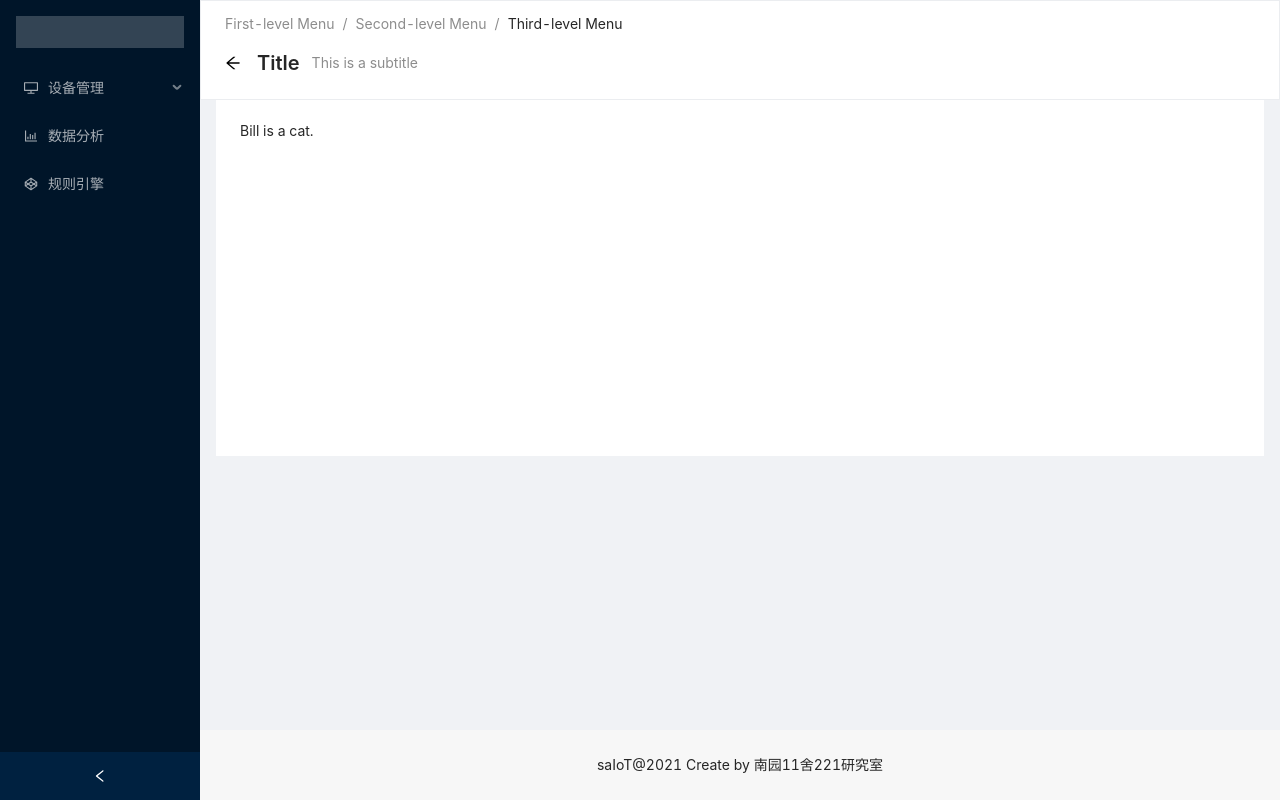
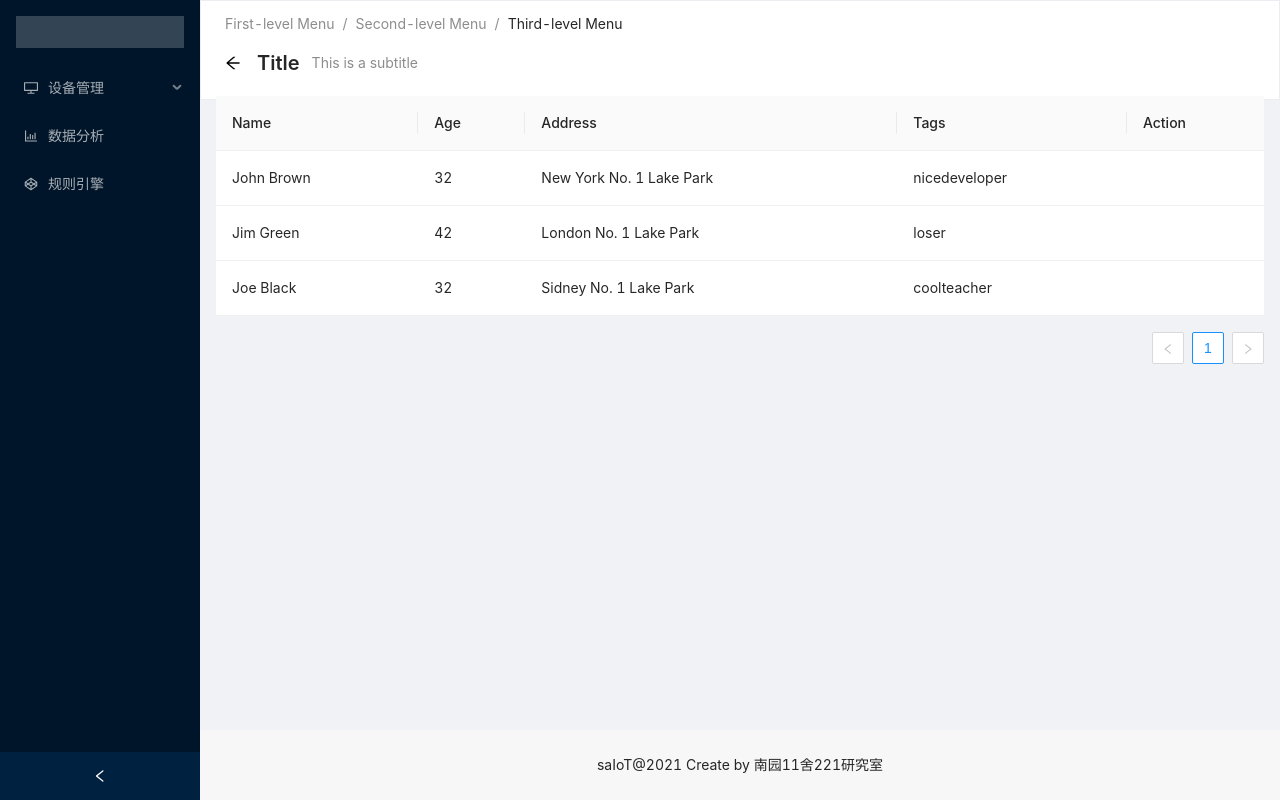
Before and after one commit to iera2yy/asIoT-page, a React (Create React App) app: page /list in a window 1280 px wide. Built offline with nearby package versions, Linux system fonts and the light colour scheme.

Commit message:
路由配置和搭建

```diff
--- a/package.json
+++ b/package.json
@@ -10,6 +10,8 @@
     "@types/node": "^12.0.0",
     "@types/react": "^17.0.0",
     "@types/react-dom": "^17.0.0",
+    "@types/react-router": "^5.1.13",
+    "@types/react-router-dom": "^5.1.7",
     "antd": "^4.15.0",
     "babel-plugin-import": "^1.13.3",
     "customize-cra": "^1.0.0",
@@ -18,6 +20,8 @@
     "react": "^17.0.1",
     "react-app-rewired": "^2.1.8",
     "react-dom": "^17.0.1",
+    "react-router": "^5.2.0",
+    "react-router-dom": "^5.2.0",
     "react-scripts": "4.0.3",
     "typescript": "^4.1.2",
     "web-vitals": "^1.0.1"
--- a/src/App.tsx
+++ b/src/App.tsx
@@ -1,10 +1,89 @@
-import React, { Component } from 'react'
+import { Component } from 'react'
+import { NavLink, Switch, Route, Redirect} from 'react-router-dom'
+import { Layout, Menu, Breadcrumb, PageHeader } from 'antd'
+import {
+    DesktopOutlined,
+    BarChartOutlined,
+    CodepenOutlined,
+  } from '@ant-design/icons';
+import './assets/css/index.css'
 import Home from './components/Home'
+import DevList from './components/DevList'
+
+const { Header, Content, Footer, Sider } = Layout;
+const { SubMenu } = Menu;
 
 export default class App extends Component {
-  render() {
-    return (
-        <Home/>
-    )
-  }
+    state = {
+        collapsed: false,
+        routes: [
+            {
+              path: 'index',
+              breadcrumbName: 'First-level Menu',
+            },
+            {
+              path: 'first',
+              breadcrumbName: 'Second-level Menu',
+            },
+            {
+              path: 'second',
+              breadcrumbName: 'Third-level Menu',
+            },
+        ]
+    }
+
+    onCollapse = (collapsed: boolean) => this.setState({ collapsed });
+
+    render() {
+        const { collapsed, routes } = this.state;
+        return (
+            <Layout style={{ minHeight: '100vh' }}>
+                <Sider
+                    collapsible
+                    collapsed={ collapsed }
+                    onCollapse={ this.onCollapse }>
+                    <div className="logo"></div>
+                    <Menu theme="dark" mode="inline">
+                        <SubMenu key="sub1" icon={<DesktopOutlined />} title="设备管理">
+                            <Menu.Item key="3">设备注册</Menu.Item>
+                            <Menu.Item key="4">设备连接</Menu.Item>
+                            <Menu.Item key="5"><NavLink to="/list">设备列表</NavLink></Menu.Item>
+                        </SubMenu>
+                        <Menu.Item key="2" icon={<BarChartOutlined />}>
+                            数据分析
+                        </Menu.Item>
+                        <Menu.Item key="9" icon={<CodepenOutlined />}>
+                            规则引擎
+                        </Menu.Item>
+                    </Menu>
+                </Sider>
+                <Layout className="site-layout">
+                    <Header className="site-layout-background" style={{ padding: 0 }}>
+                    <PageHeader
+                        className="site-page-header"
+                        onBack={() => window.history.back()}
+                        title="Title"
+                        subTitle="This is a subtitle"
+                        breadcrumb={{ routes }}
+                    />
+                    </Header>
+                    <Content style={{ margin: '10px 16px' }}>
+                        <Breadcrumb style={{ margin: '0 16px' }}>
+                            <Breadcrumb.Item>User</Breadcrumb.Item>
+                            <Breadcrumb.Item>Bill</Breadcrumb.Item>
+                        </Breadcrumb>
+                        <Switch>
+                          <Route path="/home" component={ Home } />
+                          <Route path="/list" component={ DevList } />
+                          <Redirect to="/home" />
+                        </Switch>
+                    </Content>
+                    <Footer style={{
+                        textAlign: 'center',
+                        backgroundColor: '#f7f7f7'
+                    }}>saIoT@2021 Create by 南园11舍221研究室</Footer>
+                </Layout>
+            </Layout>
+        )
+    }
 }
--- a/src/assets/css/Home.css
+++ b/src/assets/css/Home.css
@@ -1,12 +1 @@
-.site-layout .site-layout-background {
-  background-color: #fff;
-}
-.logo {
-  height: 32px;
-  margin: 16px;
-  background: rgba(255, 255, 255, 0.2);
-}
-.site-page-header {
-  border: 1px solid #ebedf0;
-}
 /*# sourceMappingURL=./Home.css.map */
--- a/src/assets/css/index.css
+++ b/src/assets/css/index.css
@@ -7,6 +7,15 @@ body {
 code {
   font-family: source-code-pro, Menlo, Monaco, Consolas, 'Courier New', monospace;
 }
-#test {
-  background: #282c34;
+.site-layout .site-layout-background {
+  background-color: #fff;
 }
+.logo {
+  height: 32px;
+  margin: 16px;
+  background: rgba(255, 255, 255, 0.2);
+}
+.site-page-header {
+  border: 1px solid #ebedf0;
+}
+/*# sourceMappingURL=./index.css.map */
--- a/src/assets/less/Home.less
+++ /dev/null
@@ -1,15 +0,0 @@
-.site-layout {
-  .site-layout-background {
-    background-color: #fff;
-  }
-}
-
-.logo {
-  height: 32px;
-  margin: 16px;
-  background: rgba(255, 255, 255, 0.2);
-}
-
-.site-page-header {
-  border: 1px solid rgb(235, 237, 240);
-}
--- a/src/assets/less/index.less
+++ b/src/assets/less/index.less
@@ -12,6 +12,18 @@ code {
   monospace;
 }
 
-#test {
-  background: #282c34;
+.site-layout {
+  .site-layout-background {
+    background-color: #fff;
+  }
 }
+
+.logo {
+  height: 32px;
+  margin: 16px;
+  background: rgba(255, 255, 255, 0.2);
+}
+
+.site-page-header {
+  border: 1px solid rgb(235, 237, 240);
+}
--- /dev/null
+++ b/src/components/DevList/index.tsx
@@ -0,0 +1,75 @@
+import React, { Component, Fragment } from 'react'
+import { Table, Tag, Space } from 'antd'
+
+export default class DevList extends Component {
+    columns = [{
+        title: 'Name',
+        dataIndex: 'name',
+        key: 'name',
+        //   render: text => <a>{text}</a>
+    }, {
+        title: 'Age',
+        dataIndex: 'age',
+        key: 'age',
+    }, {
+        title: 'Address',
+        dataIndex: 'address',
+        key: 'address',
+    }, {
+        title: 'Tags',
+        key: 'tags',
+        dataIndex: 'tags',
+        //   render: tags => (
+        //     <>
+        //       {tags.map(tag => {
+        //         let color = tag.length > 5 ? 'geekblue' : 'green';
+        //         if (tag === 'loser') {
+        //           color = 'volcano';
+        //         }
+        //         return (
+        //           <Tag color={color} key={tag}>
+        //             {tag.toUpperCase()}
+        //           </Tag>
+        //         );
+        //       })}
+        //     </>
+        //   ),
+    }, {
+        title: 'Action',
+        key: 'action',
+        //   render: (text, record) => (
+        //     <Space size="middle">
+        //       <a>Invite {record.name}</a>
+        //       <a>Delete</a>
+        //     </Space>
+        //   ),
+    }]
+
+    data = [{
+        key: '1',
+        name: 'John Brown',
+        age: 32,
+        address: 'New York No. 1 Lake Park',
+        tags: ['nice', 'developer'],
+    }, {
+        key: '2',
+        name: 'Jim Green',
+        age: 42,
+        address: 'London No. 1 Lake Park',
+        tags: ['loser'],
+    }, {
+        key: '3',
+        name: 'Joe Black',
+        age: 32,
+        address: 'Sidney No. 1 Lake Park',
+        tags: ['cool', 'teacher'],
+    }]
+
+    render() {
+        return (
+            <Fragment>
+                <Table columns={ this.columns } dataSource={ this.data } />
+            </Fragment>
+        )
+    }
+}
--- a/src/components/Home.jsx
+++ /dev/null
@@ -1,86 +0,0 @@
-import React, { Component } from 'react'
-import { Layout, Menu, Breadcrumb, PageHeader, Divider } from 'antd'
-import {
-    DesktopOutlined,
-    BarChartOutlined,
-    CodepenOutlined,
-  } from '@ant-design/icons';
-  import '../assets/css/Home.css'
-
-const { Header, Content, Footer, Sider } = Layout;
-const { SubMenu } = Menu;
-
-export default class Home extends Component {
-    state = {
-        collapsed: false,
-        routes: [
-            {
-              path: 'index',
-              breadcrumbName: 'First-level Menu',
-            },
-            {
-              path: 'first',
-              breadcrumbName: 'Second-level Menu',
-            },
-            {
-              path: 'second',
-              breadcrumbName: 'Third-level Menu',
-            },
-        ]
-    }
-
-
-
-    onCollapse = collapsed => this.setState({ collapsed });
-
-    render() {
-        const { collapsed, routes } = this.state;
-        return (
-            <Layout style={{ minHeight: '100vh' }}>
-                <Sider
-                    collapsible
-                    collapsed={ collapsed }
-                    onCollapse={ this.onCollapse }>
-                    <div className="logo"></div>
-                    <Menu theme="dark" mode="inline">
-                        <SubMenu key="sub1" icon={<DesktopOutlined />} title="设备管理">
-                            <Menu.Item key="3">设备注册</Menu.Item>
-                            <Menu.Item key="4">设备连接</Menu.Item>
-                            <Menu.Item key="5">设备列表</Menu.Item>
-                        </SubMenu>
-                        <Menu.Item key="2" icon={<BarChartOutlined />}>
-                            数据分析
-                        </Menu.Item>
-                        <Menu.Item key="9" icon={<CodepenOutlined />}>
-                            规则引擎
-                        </Menu.Item>
-                    </Menu>
-                </Sider>
-                <Layout className="site-layout">
-                    <Header className="site-layout-background" style={{ padding: 0 }}>
-                    <PageHeader
-                        className="site-page-header"
-                        onBack={() => null}
-                        title="Title"
-                        subTitle="This is a subtitle"
-                        breadcrumb={{ routes }}
-                    />
-                    </Header>
-                    <Content style={{ margin: '10px 16px' }}>
-                        <Breadcrumb style={{ margin: '0 16px' }}>
-                            <Breadcrumb.Item>User</Breadcrumb.Item>
-                            <Breadcrumb.Item>Bill</Breadcrumb.Item>
-                        </Breadcrumb>
-                        <div className="site-layout-background" style={{ padding: 24, minHeight: 360 }}>
-                            Bill is a cat.
-                        </div>
-                    </Content>
-                    <Footer style={{
-                        textAlign: 'center',
-                        backgroundColor: '#f7f7f7'
-                    }}>saIoT@2021 Create by 南园11舍221研究室</Footer>
-                </Layout>
-            </Layout>
-        )
-    }
-}
--- /dev/null
+++ b/src/components/Home.tsx
@@ -0,0 +1,11 @@
+import React, { Component } from 'react'
+
+export default class Home extends Component {
+    render() {
+        return (
+            <div className="site-layout-background" style={{ padding: 24, minHeight: 360 }}>
+                Bill is a cat.
+            </div>
+        )
+    }
+}
--- a/src/index.tsx
+++ b/src/index.tsx
@@ -1,12 +1,15 @@
 import React from 'react';
 import ReactDOM from 'react-dom';
+import { BrowserRouter } from 'react-router-dom';
 import App from './App';
 import reportWebVitals from './reportWebVitals';
 import './assets/css/index.css'
 
 ReactDOM.render(
   <React.StrictMode>
-    <App />
+    <BrowserRouter>
+      <App />
+    </BrowserRouter>
   </React.StrictMode>,
   document.getElementById('root')
 );
--- a/tsconfig.json
+++ b/tsconfig.json
@@ -18,6 +18,9 @@
     "resolveJsonModule": true,
     "isolatedModules": true,
     "noEmit": true,
+    "sourceMap": true,
+    "removeComments": true,
+    "outDir": "js",
     "jsx": "react-jsx"
   },
   "include": [
```
Also changed, not shown: 2 other files (tests, documents, lock files or other folders).
